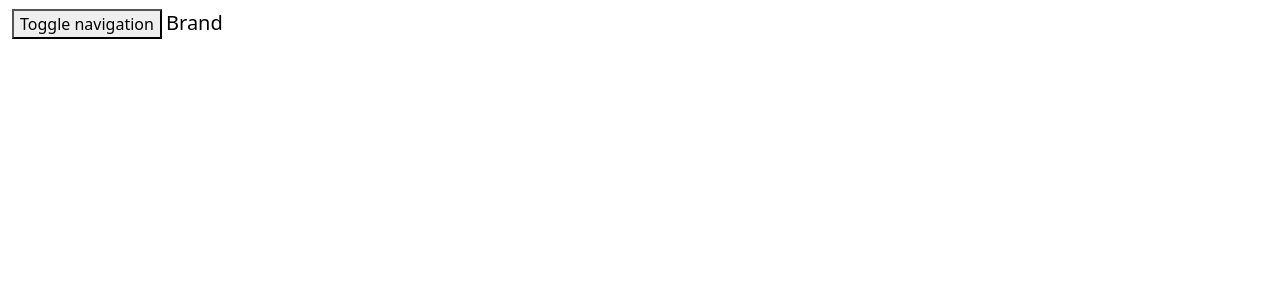
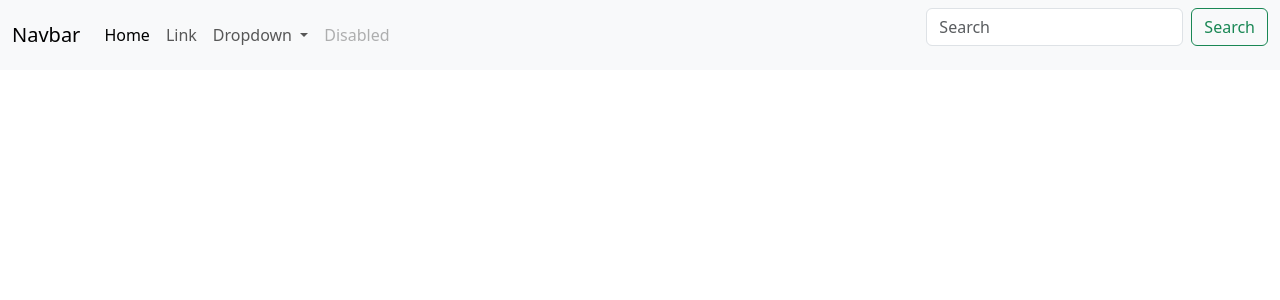
Before and after one commit to johnhart96/LXNetDirector, a PHP site: page / in a window 1280 px wide. Shown: the top 300 px of the page. Run offline with PHP 8.4, Linux system fonts and the light colour scheme; some libraries are stand-ins or nearby versions.

Commit message:
menu improvement

```diff
--- a/ui/inc/menu.php
+++ b/ui/inc/menu.php
@@ -1,53 +1,36 @@
-<nav class="navbar navbar-inverse navbar-fixed-top">
+<nav class="navbar navbar-expand-lg bg-body-tertiary">
   <div class="container-fluid">
-    <!-- Brand and toggle get grouped for better mobile display -->
-    <div class="navbar-header">
-      <button type="button" class="navbar-toggle collapsed" data-toggle="collapse" data-target="#bs-example-navbar-collapse-1" aria-expanded="false">
-        <span class="sr-only">Toggle navigation</span>
-        <span class="icon-bar"></span>
-        <span class="icon-bar"></span>
-        <span class="icon-bar"></span>
-      </button>
-      <a class="navbar-brand" href="#">Brand</a>
-    </div>
-
-    <!-- Collect the nav links, forms, and other content for toggling -->
-    <div class="collapse navbar-collapse" id="bs-example-navbar-collapse-1">
-      <ul class="nav navbar-nav">
-        <li class="active"><a href="#">Link <span class="sr-only">(current)</span></a></li>
-        <li><a href="#">Link</a></li>
-        <li class="dropdown">
-          <a href="#" class="dropdown-toggle" data-toggle="dropdown" role="button" aria-haspopup="true" aria-expanded="false">Dropdown <span class="caret"></span></a>
+    <a class="navbar-brand" href="#">Navbar</a>
+    <button class="navbar-toggler" type="button" data-bs-toggle="collapse" data-bs-target="#navbarSupportedContent" aria-controls="navbarSupportedContent" aria-expanded="false" aria-label="Toggle navigation">
+      <span class="navbar-toggler-icon"></span>
+    </button>
+    <div class="collapse navbar-collapse" id="navbarSupportedContent">
+      <ul class="navbar-nav me-auto mb-2 mb-lg-0">
+        <li class="nav-item">
+          <a class="nav-link active" aria-current="page" href="#">Home</a>
+        </li>
+        <li class="nav-item">
+          <a class="nav-link" href="#">Link</a>
+        </li>
+        <li class="nav-item dropdown">
+          <a class="nav-link dropdown-toggle" href="#" role="button" data-bs-toggle="dropdown" aria-expanded="false">
+            Dropdown
+          </a>
           <ul class="dropdown-menu">
-            <li><a href="#">Action</a></li>
-            <li><a href="#">Another action</a></li>
-            <li><a href="#">Something else here</a></li>
-            <li role="separator" class="divider"></li>
-            <li><a href="#">Separated link</a></li>
-            <li role="separator" class="divider"></li>
-            <li><a href="#">One more separated link</a></li>
+            <li><a class="dropdown-item" href="#">Action</a></li>
+            <li><a class="dropdown-item" href="#">Another action</a></li>
+            <li><hr class="dropdown-divider"></li>
+            <li><a class="dropdown-item" href="#">Something else here</a></li>
           </ul>
         </li>
-      </ul>
-      <form class="navbar-form navbar-left">
-        <div class="form-group">
-          <input type="text" class="form-control" placeholder="Search">
-        </div>
-        <button type="submit" class="btn btn-default">Submit</button>
-      </form>
-      <ul class="nav navbar-nav navbar-right">
-        <li><a href="#">Link</a></li>
-        <li class="dropdown">
-          <a href="#" class="dropdown-toggle" data-toggle="dropdown" role="button" aria-haspopup="true" aria-expanded="false">Dropdown <span class="caret"></span></a>
-          <ul class="dropdown-menu">
-            <li><a href="#">Action</a></li>
-            <li><a href="#">Another action</a></li>
-            <li><a href="#">Something else here</a></li>
-            <li role="separator" class="divider"></li>
-            <li><a href="#">Separated link</a></li>
-          </ul>
+        <li class="nav-item">
+          <a class="nav-link disabled" aria-disabled="true">Disabled</a>
         </li>
       </ul>
-    </div><!-- /.navbar-collapse -->
-  </div><!-- /.container-fluid -->
+      <form class="d-flex" role="search">
+        <input class="form-control me-2" type="search" placeholder="Search" aria-label="Search">
+        <button class="btn btn-outline-success" type="submit">Search</button>
+      </form>
+    </div>
+  </div>
 </nav>
```
